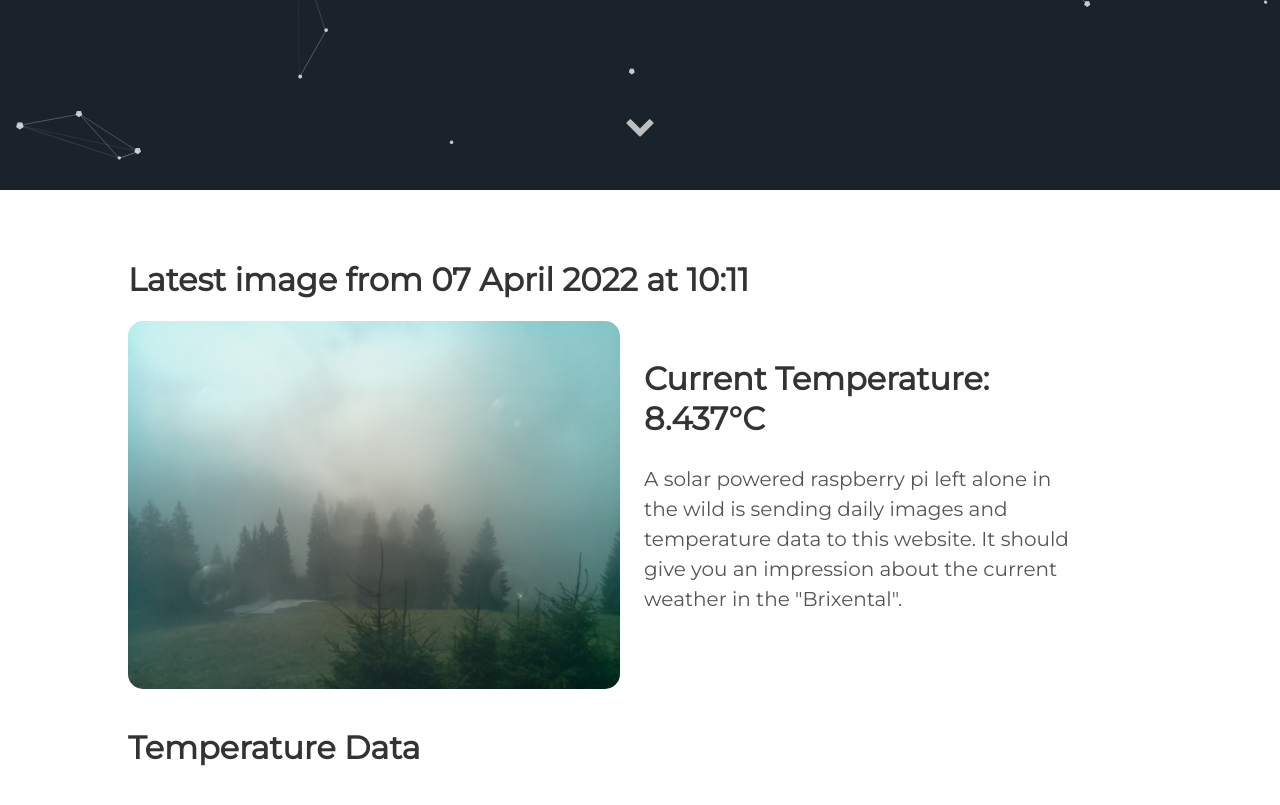
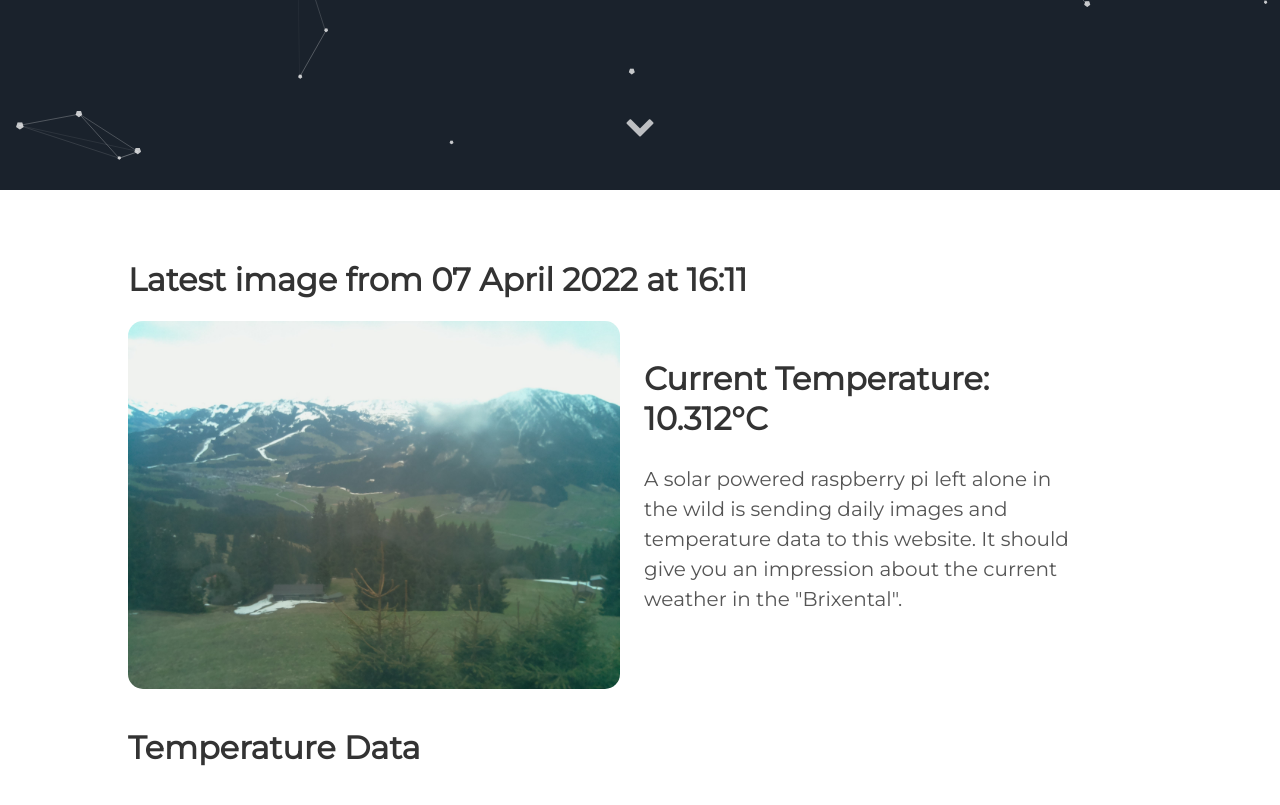
Before and after one commit to vektorious/vektorious.github.io, a Jekyll site: the page built from resources/huette.md, in a window 1280 px wide and 900 px high, scrolled down 710 px. Shown: the top 805 px of the window. Built offline with Jekyll 4.4.1, drawn with Linux system fonts in a browser that asks for light colours.

Commit message:
I'm a bot beep boop

```diff
--- a/resources/huette.md
+++ b/resources/huette.md
@@ -6,13 +6,13 @@ image: '/assets/img/'
 description: 'Live image from the Austrian alps'
 twitter_text: ' '
 ---
-## Latest image from 07 April 2022 at 10:11
+## Latest image from 07 April 2022 at 16:11
 <div class="huette">
   <div class="huette-image">
     <img src="{{ "/assets/img/huette.jpg" | prepend: site.baseurl }}">
   </div>
   <div class="huette-text">
-        <h2>Current Temperature: 8.437°C</h2>
+        <h2>Current Temperature: 10.312°C</h2>
         <p>A solar powered raspberry pi left alone in the wild is sending daily images and temperature data to this website. It should give you an impression about the current weather in the "Brixental".</p>
 
   </div>
```
Also changed, not shown: rpi-script/2022-04-07_160948.txt (renamed from rpi-script/2022-04-07_100948.txt, +5 -5 lines), rpi-script/huette.md (+2 -2 lines), assets/img/huette.jpg, assets/img/temp_plot.png, rpi-script/temp_plot.png, 1 other file.
